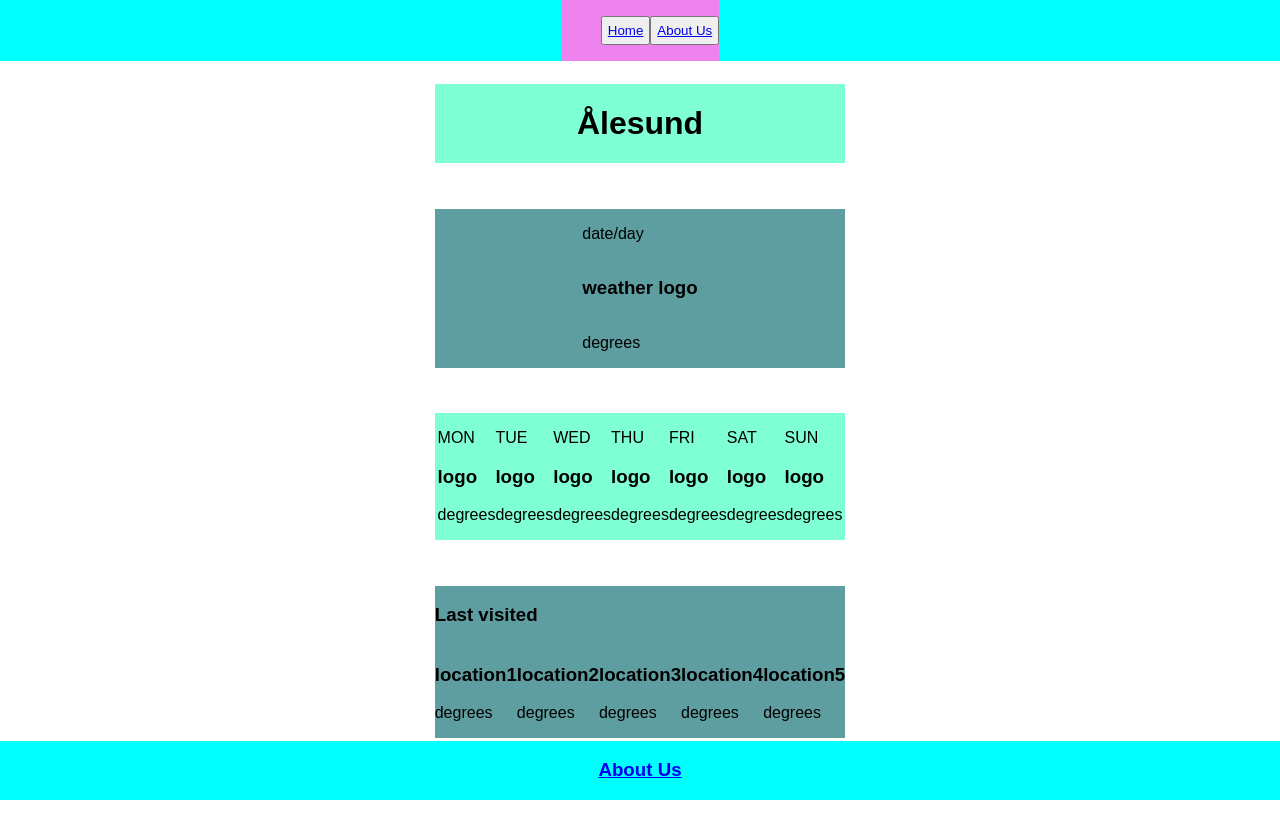
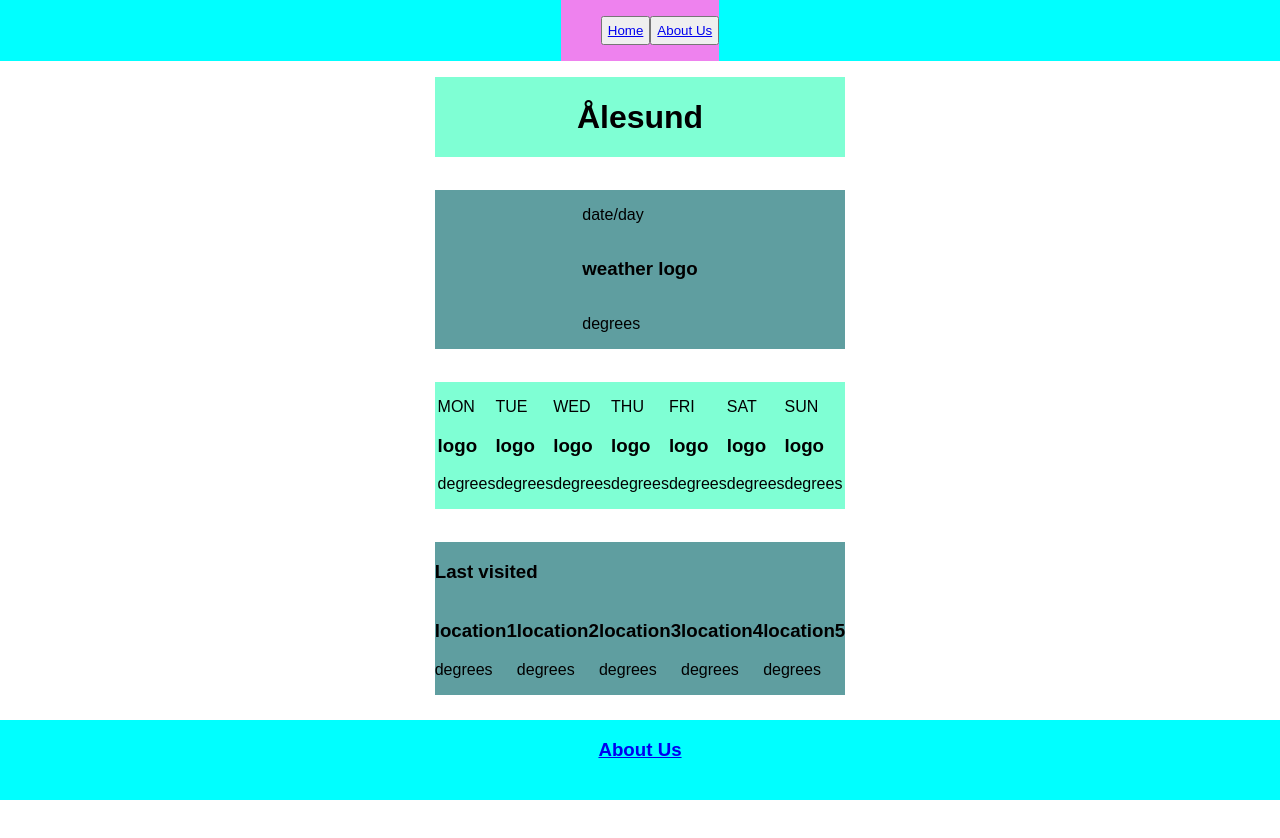
Before and after one commit to eirikimrik/weatherapp, a React (Create React App) app: page / in a window 1280 px wide. Shown: the top 838 px of the page. After the commit the page ends 800 px from the top, so only its background shows below. Built offline with nearby package versions, Linux system fonts and the light colour scheme.

Commit message:
fix issue with footer not being at the bottom

```diff
--- a/src/components/Footer.css
+++ b/src/components/Footer.css
@@ -6,5 +6,6 @@
     left:0;
     bottom:0;
     right:0;
+    height: 80px;
 
 }
--- a/src/pages/Home.css
+++ b/src/pages/Home.css
@@ -3,7 +3,7 @@
     display: grid;
     justify-content: center;
     align-items: center;
-    height: 100vh;
+    min-height: calc(100vh - 80px);
 }
 
 .locationContainer {
@@ -28,8 +28,10 @@
     display: grid;
     justify-content: center;
     background-color: cadetblue;
-    margin-bottom: 100px;
+    margin-bottom: 70px;
 }
+
+
 
 .lastVisitedLocations {
     display: flex;
```
